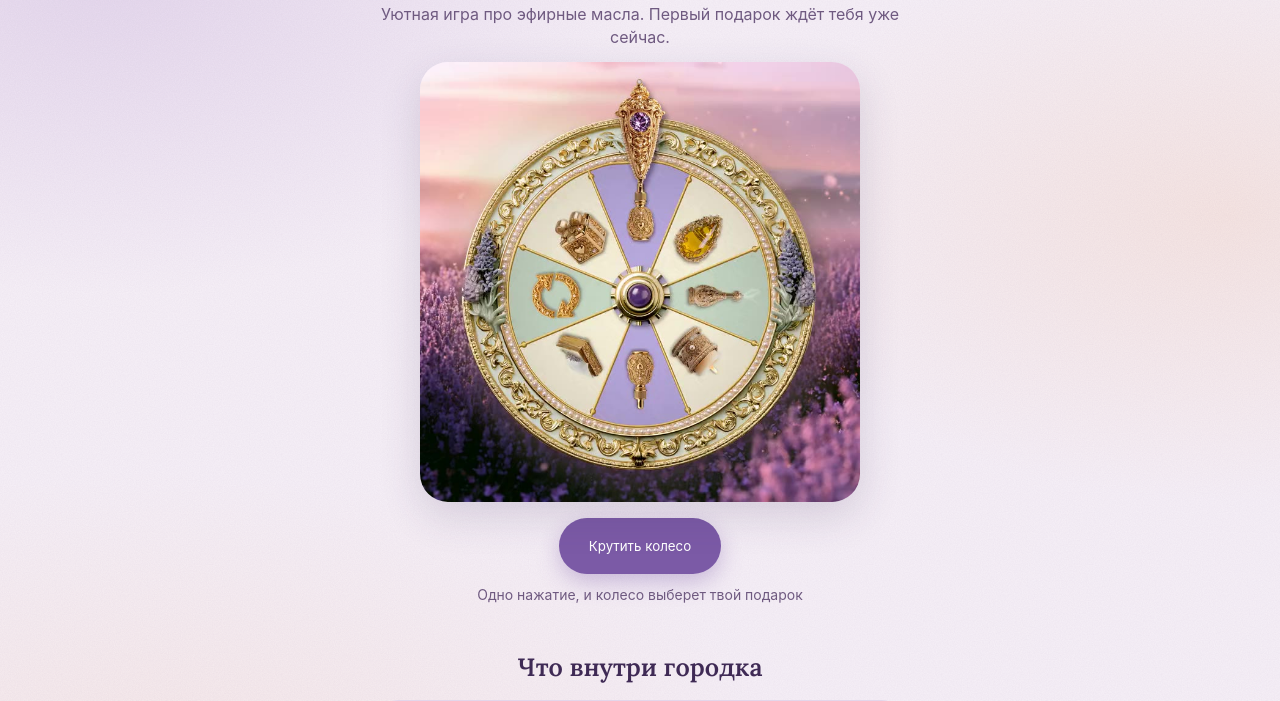
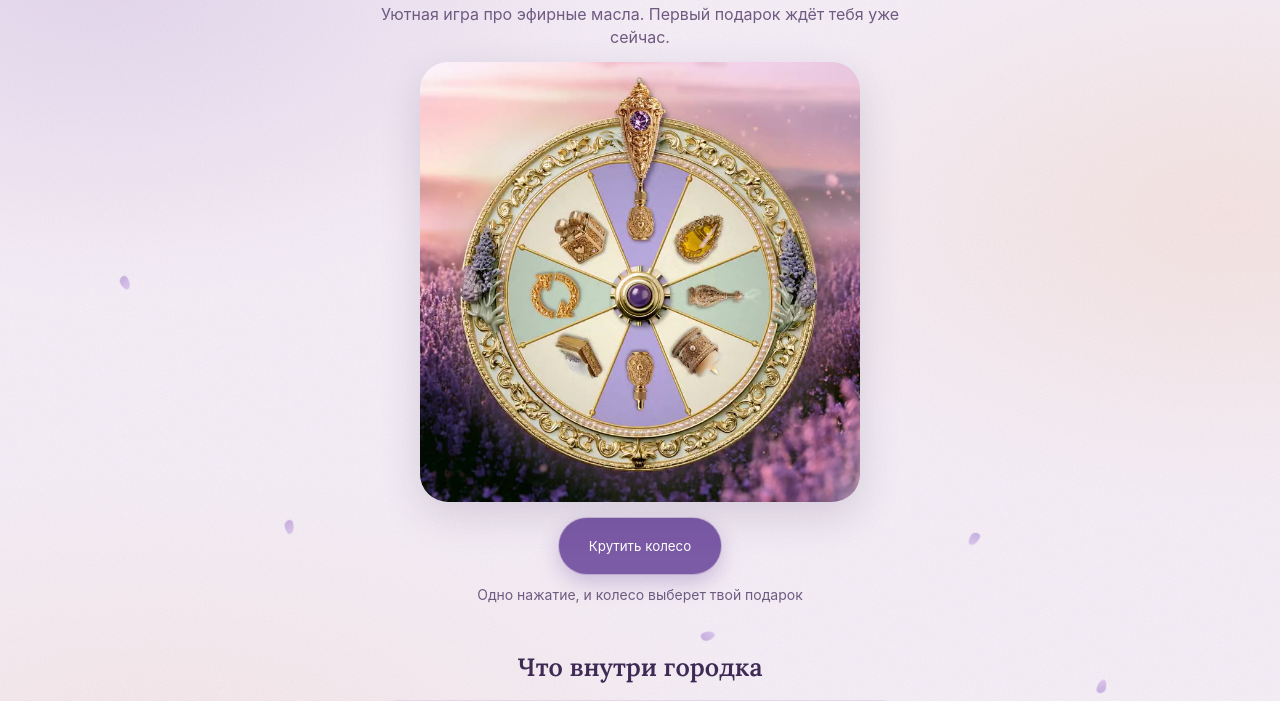
Before and after one commit to Kleinermann-team/aromagorodok-site, a plain HTML site: page index.html in a window 1280 px wide. Shown: the part 82-783 px from the top of the page. Drawn offline with Linux system fonts and the light colour scheme.

Commit message:
Сайт: блик по колесу, свечение кнопок, лепестки
Co-Authored-By: Claude Fable 5.2 <noreply@anthropic.com>
Claude-Session: https://claude.ai/code/session_01P4zmcMZJvsQeeCSeknN72P

```diff
--- a/index.html
+++ b/index.html
@@ -42,6 +42,28 @@ p{margin:0}
 .wheel img,.wheel video{position:absolute;inset:0;width:100%;height:100%;object-fit:cover;display:block}
 .wheel video{opacity:0;transition:opacity .25s}
 .wheel.spinning video,.wheel.done video{opacity:1}
+/* лёгкое «дыхание» колеса и блик, пока его не крутили */
+.wheel img{animation:breathe 6s ease-in-out infinite}
+@keyframes breathe{0%,100%{transform:scale(1)}50%{transform:scale(1.035)}}
+.wheel::after{content:"";position:absolute;inset:0;pointer-events:none;
+  background:linear-gradient(115deg,transparent 40%,rgba(255,255,255,.38) 50%,transparent 60%);
+  transform:translateX(-120%);animation:shine 5s ease-in-out 1.2s infinite}
+@keyframes shine{0%,55%{transform:translateX(-120%)}85%,100%{transform:translateX(120%)}}
+.wheel.spinning::after,.wheel.done::after{display:none}
+.wheel.spinning img,.wheel.done img{animation:none}
+/* мягкое свечение главной кнопки */
+#go:not([disabled]){animation:glow 2.6s ease-in-out infinite}
+@keyframes glow{0%,100%{box-shadow:0 8px 22px rgba(123,90,166,.35),0 0 0 0 rgba(123,90,166,.38)}
+  55%{box-shadow:0 8px 22px rgba(123,90,166,.35),0 0 0 14px rgba(123,90,166,0)}}
+.btn.gold{animation:glowgold 3s ease-in-out .8s infinite}
+@keyframes glowgold{0%,100%{box-shadow:0 8px 22px rgba(169,120,58,.35),0 0 0 0 rgba(185,138,74,.4)}
+  55%{box-shadow:0 8px 22px rgba(169,120,58,.35),0 0 0 14px rgba(185,138,74,0)}}
+/* лепестки лаванды, которые медленно летят сверху */
+.petals{position:fixed;inset:0;overflow:hidden;pointer-events:none;z-index:0}
+.petals i{position:absolute;top:-24px;width:9px;height:14px;border-radius:60% 40% 60% 40%/70% 60% 40% 30%;
+  background:linear-gradient(160deg,#c9a9e6,#9a78c9);opacity:.55;animation:fall linear infinite}
+@keyframes fall{0%{transform:translate3d(0,-5vh,0) rotate(0)}
+  100%{transform:translate3d(var(--dx),108vh,0) rotate(var(--rot))}}
 .btn{display:inline-flex;align-items:center;justify-content:center;gap:8px;min-height:56px;padding:0 30px;
   border:0;border-radius:999px;background:var(--accent);color:var(--accent-ink);
   font:600 18px/1 inherit;font-family:inherit;text-decoration:none;cursor:pointer;
@@ -75,10 +97,20 @@ p{margin:0}
 .list span{color:var(--soft);font-size:16px}
 footer{padding:30px 0 40px;text-align:center;font-size:14px;color:var(--soft)}
 footer a{color:var(--soft)}
-@media (prefers-reduced-motion:reduce){html{scroll-behavior:auto}.prize.show,.orb{animation:none}}
+@media (prefers-reduced-motion:reduce){html{scroll-behavior:auto}
+  .prize.show,.orb,.wheel img,.wheel::after,#go,.btn.gold{animation:none!important}.petals{display:none}}
 </style>
 </head>
 <body>
+<div class="petals" aria-hidden="true">
+  <i style="left:8%;--dx:40px;--rot:320deg;animation-duration:15s;animation-delay:-2s"></i>
+  <i style="left:24%;--dx:-30px;--rot:-260deg;animation-duration:19s;animation-delay:-9s;transform:scale(.8)"></i>
+  <i style="left:41%;--dx:55px;--rot:400deg;animation-duration:17s;animation-delay:-5s"></i>
+  <i style="left:58%;--dx:-45px;--rot:-340deg;animation-duration:21s;animation-delay:-13s"></i>
+  <i style="left:74%;--dx:30px;--rot:280deg;animation-duration:16s;animation-delay:-7s"></i>
+  <i style="left:90%;--dx:-60px;--rot:-380deg;animation-duration:23s;animation-delay:-16s"></i>
+  <i style="left:33%;--dx:25px;--rot:300deg;animation-duration:25s;animation-delay:-20s"></i>
+</div>
 <main class="wrap">
 
   <section class="hero">
```
